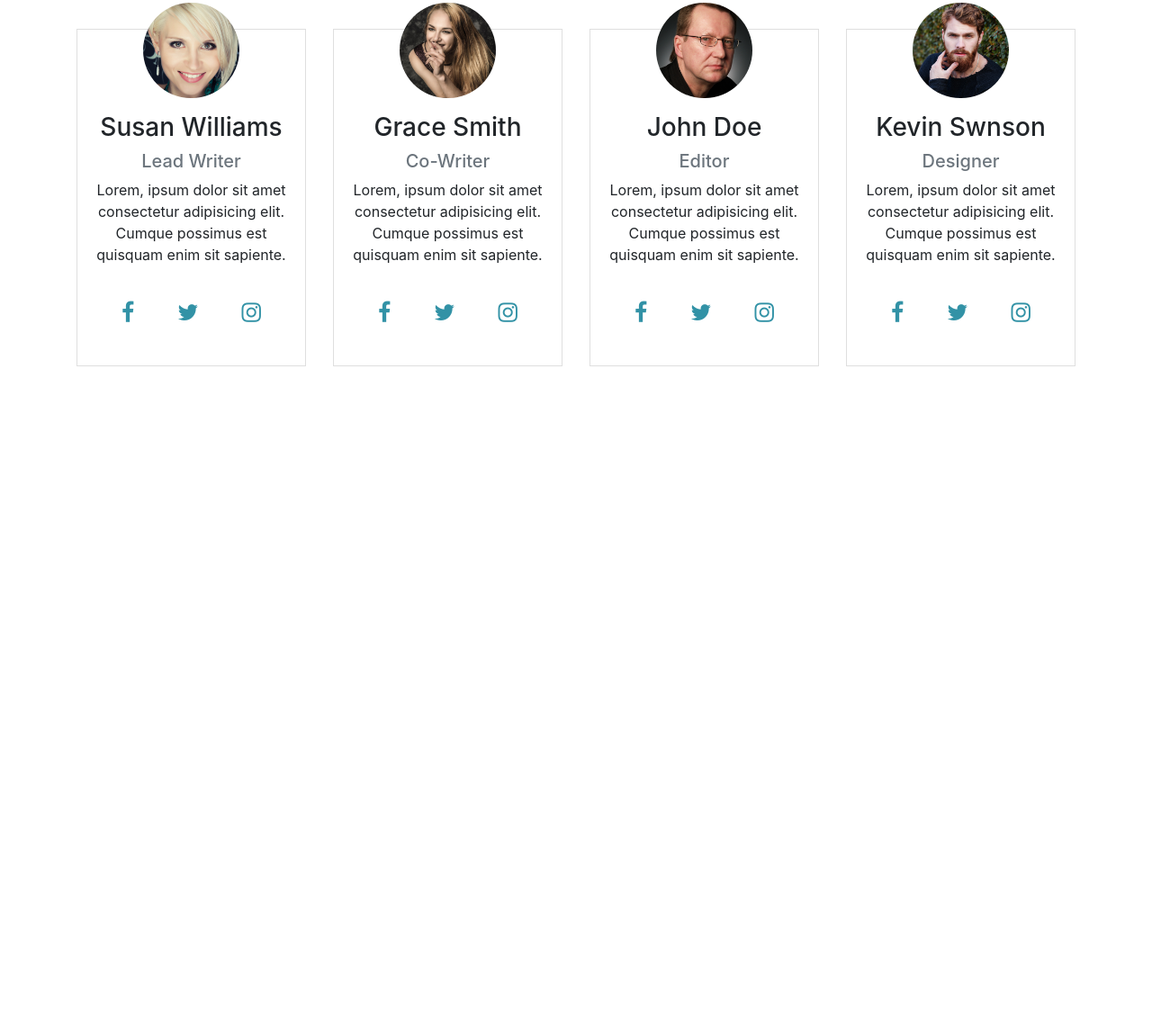
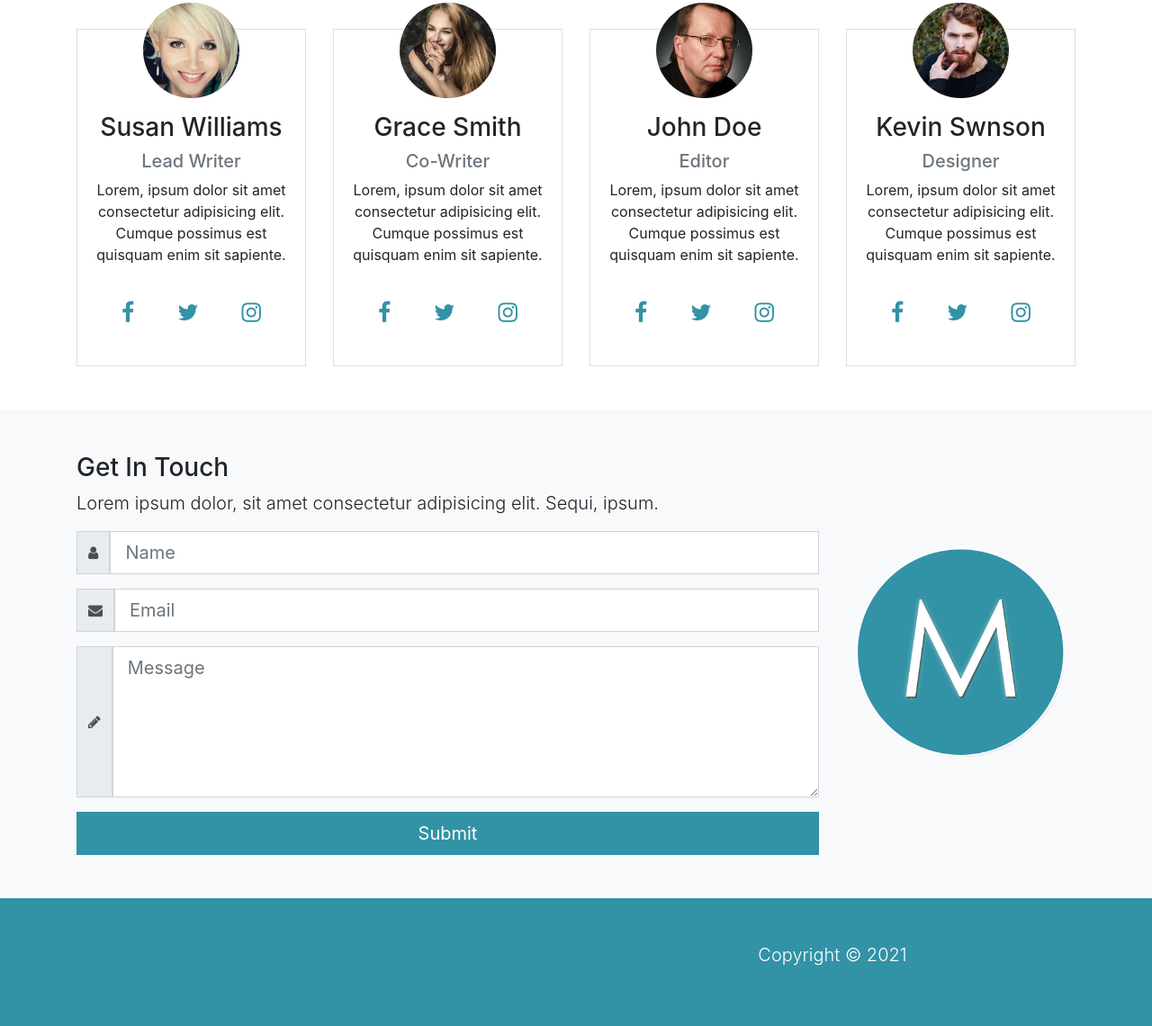
Before and after one commit to cisu/bootstrap_projects, a website: page mizuxe/src/index.html in a window 1280 px wide. Shown: the part 2304-3444 px from the top of the page at 90% size. Before the commit the page ends 2759 px from the top, so only its background shows below. Drawn offline with Linux system fonts and the light colour scheme.

Commit message:
finish mizuxe

```diff
--- a/mizuxe/src/index.html
+++ b/mizuxe/src/index.html
@@ -395,6 +395,79 @@
       </div>
     </section>
 
+    <!-- Contact -->
+    <section id="contact" class="bg-light py-5">
+      <div class="container">
+        <div class="row">
+          <div class="col-lg-9">
+            <h3>Get In Touch</h3>
+            <p class="lead">
+              Lorem ipsum dolor, sit amet consectetur adipisicing elit. Sequi,
+              ipsum.
+            </p>
+            <form>
+              <div class="form-group">
+                <div class="input-group input-group-lg">
+                  <span class="input-group-text"
+                    ><i class="fa fa-user"></i
+                  ></span>
+                  <input type="text" class="form-control" placeholder="Name" />
+                </div>
+              </div>
+              <div class="form-group">
+                <div class="input-group input-group-lg">
+                  <span class="input-group-text"
+                    ><i class="fa fa-envelope"></i
+                  ></span>
+                  <input
+                    type="email"
+                    class="form-control"
+                    placeholder="Email"
+                  />
+                </div>
+              </div>
+              <div class="form-group">
+                <div class="input-group input-group-lg">
+                  <span class="input-group-text"
+                    ><i class="fa fa-pencil"></i
+                  ></span>
+                  <textarea
+                    class="form-control"
+                    placeholder="Message"
+                    rows="5"
+                  ></textarea>
+                </div>
+              </div>
+              <input
+                type="submit"
+                value="Submit"
+                class="btn btn-primary btn-block btn-lg"
+              />
+            </form>
+          </div>
+          <div class="col-lg-3 align-self-center d-none d-lg-flex">
+            <img src="./img/mlogo.png" alt="" class="img-fluid" />
+          </div>
+        </div>
+      </div>
+    </section>
+
+    <!-- Footer -->
+    <footer id="main-footer" class="py-5 bg-primary text-white">
+      <div class="container">
+        <div class="row text-center">
+          <div class="col-md-6 ml-auto">
+            <p class="lead">
+              Copyright &copy;
+              <script>
+                document.write(new Date().getFullYear());
+              </script>
+            </p>
+          </div>
+        </div>
+      </div>
+    </footer>
+
     <script src="js/jquery.min.js"></script>
     <script src="js/popper.min.js"></script>
     <script src="js/bootstrap.min.js"></script>
```
Also changed, not shown: sandbox/3_6_input_groups.html (+120 -49 lines).
